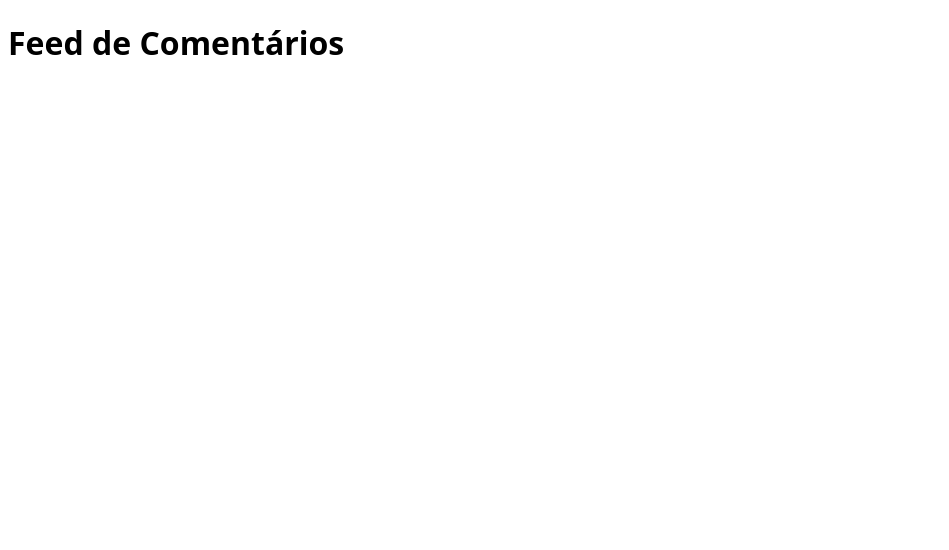
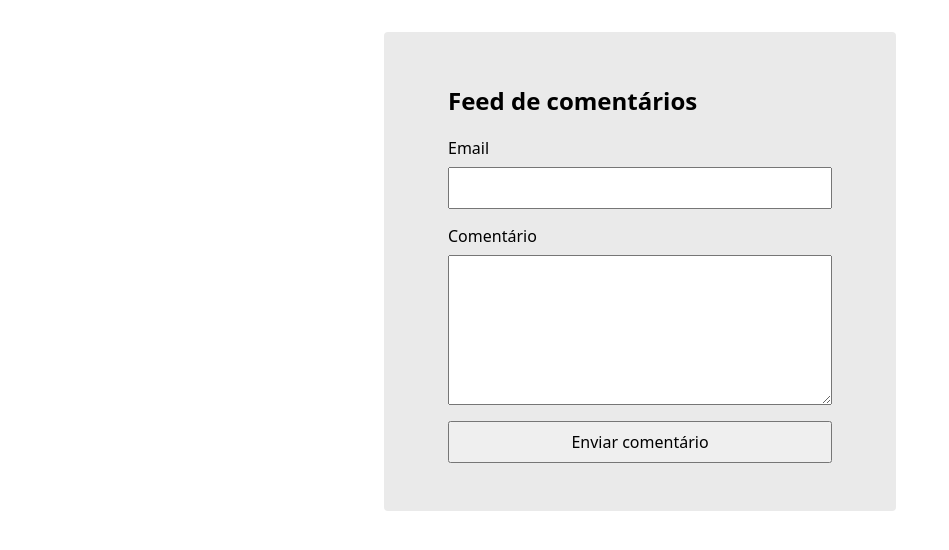
Before and after one commit to MSRossii/feed-de-comentarios, a React (Vite) app: page / in a window 1280 px wide. Shown: the top 550 px of the page, without its empty margins (0-949 px from the left). Built offline with nearby package versions, Linux system fonts and the light colour scheme.

Commit message:
create form

```diff
--- a/src/App.jsx
+++ b/src/App.jsx
@@ -1,7 +1,14 @@
 export default function App() {
   return (
-    <>
-      <h1>Feed de Comentários</h1>
-    </>
+    <div id="app">
+      <h2>Feed de comentários</h2>
+      <form>
+        <label htmlFor="author">Email</label>
+        <input type="email" id="author" required />
+        <label htmlFor="content">Comentário</label>
+        <textarea id="content" cols="30" rows="6"></textarea>
+        <button type="submit">Enviar comentário</button>
+      </form>
+    </div>
   );
 }
```
